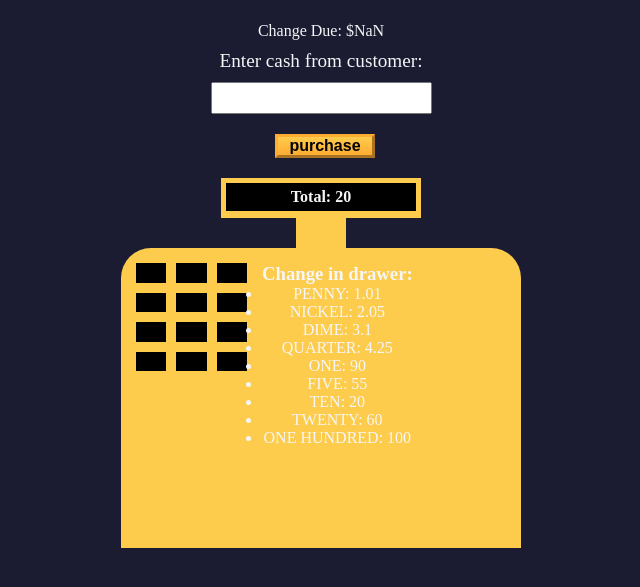
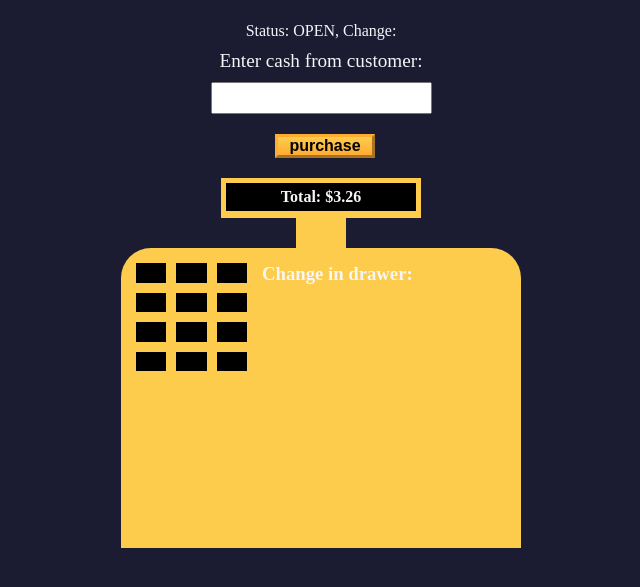
Before and after one commit to vorotynska/studyJSAlgorithms, a plain HTML site: page 21.cash-register/cash.html in a window 1280 px wide. Both pictures are taken after a click on the button "purchase". Shown: the part 75-662 px from the top of the page, without its empty margins (319-959 px from the left). Drawn offline with Linux system fonts and the light colour scheme.

Commit message:
cash-register: finish project

```diff
--- a/21.cash-register/cash.html
+++ b/21.cash-register/cash.html
@@ -20,7 +20,7 @@
     </div>
     <div class="total-conatiner">
         <div class="total">
-            <p>Total: 3.26</p>
+
         </div>
     </div>
     <div class="small"></div>
@@ -43,7 +43,6 @@
             <h3>Change in drawer:</h3>
             <ul class="cid-ul"></ul>
         </div>
-
     </div>
 </body>
 </html>
--- a/21.cash-register/cash.js
+++ b/21.cash-register/cash.js
@@ -1,50 +1,115 @@
-//let price = 3.26
-let cid = [["PENNY", 1.01], ["NICKEL", 2.05], ["DIME", 3.1], ["QUARTER", 4.25], ["ONE", 90], ["FIVE", 55], ["TEN", 20], ["TWENTY", 60], ["ONE HUNDRED", 100]];
+// Input elements and variables
+let cidUl = document.querySelector('.cid-ul');
+let total = document.querySelector('.total');
+const cashInput = document.getElementById("cash");
+const changeDueElement = document.getElementById("change-due");
+const purchaseBtn = document.getElementById("purchase-btn");
 
-let total = document.querySelector('.total');
-let cidUl = document.querySelector('.cid-ul')
-let changeDue = document.getElementById('change-due');
-let cashInput = document.getElementById('cash');
-let purchaseBtn = document.getElementById('purchase-btn');
+// Constants for currency units and their values
+const currencyUnits = [
+  ["PENNY", 0.01],
+  ["NICKEL", 0.05],
+  ["DIME", 0.1],
+  ["QUARTER", 0.25],
+  ["ONE", 1],
+  ["FIVE", 5],
+  ["TEN", 10],
+  ["TWENTY", 20],
+  ["ONE HUNDRED", 100]
+];
 
-// you will need to add is the cash variable, which is the amount of cash provided by the customer for the item, which is provided via an input element on the page.
-const calculateChange = (price, cid) => {
-    let cash = Number(cashInput.value);
-    let change = cash - price;
-    changeDue.textContent = `Change Due: $${change.toFixed(2)}`;
-    cid.forEach((item) => {
-        //console.log(item);
-        cidUl.innerHTML += `<li>${item[0]}: ${item[1]}</li>`;
-       })
-    total.innerHTML = `
-   <p>Total: ${price}</p>
-    `
-}
-calculateChange(20, cid)
+// Example cash in drawer
+let cid = [
+  ["PENNY", 1.01],
+  ["NICKEL", 2.05],
+  ["DIME", 3.1],
+  ["QUARTER", 4.25],
+  ["ONE", 90],
+  ["FIVE", 55],
+  ["TEN", 20],
+  ["TWENTY", 60],
+  ["ONE HUNDRED", 100]
+];
+//let cid = [["PENNY", 0.5], ["NICKEL", 0], ["DIME", 0], ["QUARTER", 0], ["ONE", 0], ["FIVE", 0], ["TEN", 0], ["TWENTY", 0], ["ONE HUNDRED", 0]]
+let price = 3.26
 
-purchaseBtn.addEventListener('click', calculateChange);
+total.innerHTML = `
+<p>Total: $${price}</p>
+`
+// Function to calculate change
+function calculateChange(price, cash, cid) {
+    let changeDue = parseFloat((cash - price).toFixed(2));
+    const changeArray = [];
+    const totalCid = parseFloat(cid.reduce((sum, curr) => sum + curr[1], 0).toFixed(2));
+    console.log(totalCid)
+    if (changeDue < 0) {
+      return { status: "INSUFFICIENT_FUNDS", change: [] };
+    }
 
-/*
-function returnChange(price, cash, cid) {
-   cid.forEach((item) => {
-    //console.log(item);
-    cidUl.innerHTML += `<li>${item[0]}: ${item[1]}</li>`;
-   })
-   // let cash = Number(cash.value);
-    if (cash >= price) {
-        let change = cash - price;
+    if (changeDue === 0) {
+      return { status: "EQUAL", change: [] };
+    }
 
-       // let changeArray = [['ONE HUNDRED', 100], ['TWENTY', 60], ['TEN', 20], ['FIVE', 55], ['ONE', 90], ['QUARTER', 4.25], ['DIME', 3.1], ['NICKEL', 2.05], ['PENNY', 1.01]];
-        let changeReturn = [];
-        cid.reverse().forEach(item => {
-            let changeCount = Math.floor(change / item[1]);
-            changeReturn.push([item[0], changeCount]);
-            change = change % item[1];
-        })
-        console.log(changeReturn);
-    } else {
-        alert('"Customer does not have enough money to purchase the item"');
+    if (changeDue > totalCid) {
+      return { status: "INSUFFICIENT_FUNDS", change: [] };
     }
-}
-*/
-//returnChange(19.5, 20, [["PENNY", 1.01], ["NICKEL", 2.05], ["DIME", 3.1], ["QUARTER", 4.25], ["ONE", 90], ["FIVE", 55], ["TEN", 20], ["TWENTY", 60], ["ONE HUNDRED", 100]]);
+
+
+    const cidCopy = [...cid].reverse();
+    const currencyUnitsReversed = [...currencyUnits].reverse();
+
+    for (const [unit, unitValue] of currencyUnitsReversed) {
+      let available = cidCopy.find(([name]) => name === unit)[1];
+      let amountToGive = 0;
+
+      while (changeDue >= unitValue && available >= unitValue) {
+        changeDue = parseFloat((changeDue - unitValue).toFixed(2));
+        available = parseFloat((available - unitValue).toFixed(2));
+        amountToGive = parseFloat((amountToGive + unitValue).toFixed(2));
+      }
+
+      if (amountToGive > 0) {
+        changeArray.push([unit, amountToGive]);
+      }
+    }
+
+    if (changeDue > 0) {
+      return { status: "INSUFFICIENT_FUNDS", change: [] };
+    }
+
+    if (totalCid === cash - price) {
+      return { status: "CLOSED", change: changeArray };
+    }
+
+    return { status: "OPEN", change: changeArray };
+  }
+
+  // Function to handle purchase
+  function handlePurchase() {
+    const cash = parseFloat(cashInput.value);
+
+    if (cash < price) {
+      alert("Customer does not have enough money to purchase the item");
+      return;
+    }
+
+    const result = calculateChange(price, cash, [...cid]);
+
+    if (result.status === "EQUAL") {
+      changeDueElement.textContent = "No change due - customer paid with exact cash";
+    } else if (result.status === "INSUFFICIENT_FUNDS") {
+      changeDueElement.textContent = "Status: INSUFFICIENT_FUNDS";
+    } else if (result.status === "OPEN") {
+      const changeString = result.change
+        .map(([unit, amount]) => `${unit}: $${amount}`)
+        .join(", ");
+      changeDueElement.textContent = `Status: OPEN, Change: ${changeString}`;
+    } else if (result.status === "CLOSED") {
+      const changeString = result.change
+        .map(([unit, amount]) => `${unit}: $${amount}`)
+        .join(", ");
+      changeDueElement.textContent = `Status: CLOSED, Change: ${changeString}`;
+    }
+  }
+
+  purchaseBtn.addEventListener('click', handlePurchase);
```
Also changed, not shown: 21.cash-register/index.js (+21 -7 lines).
